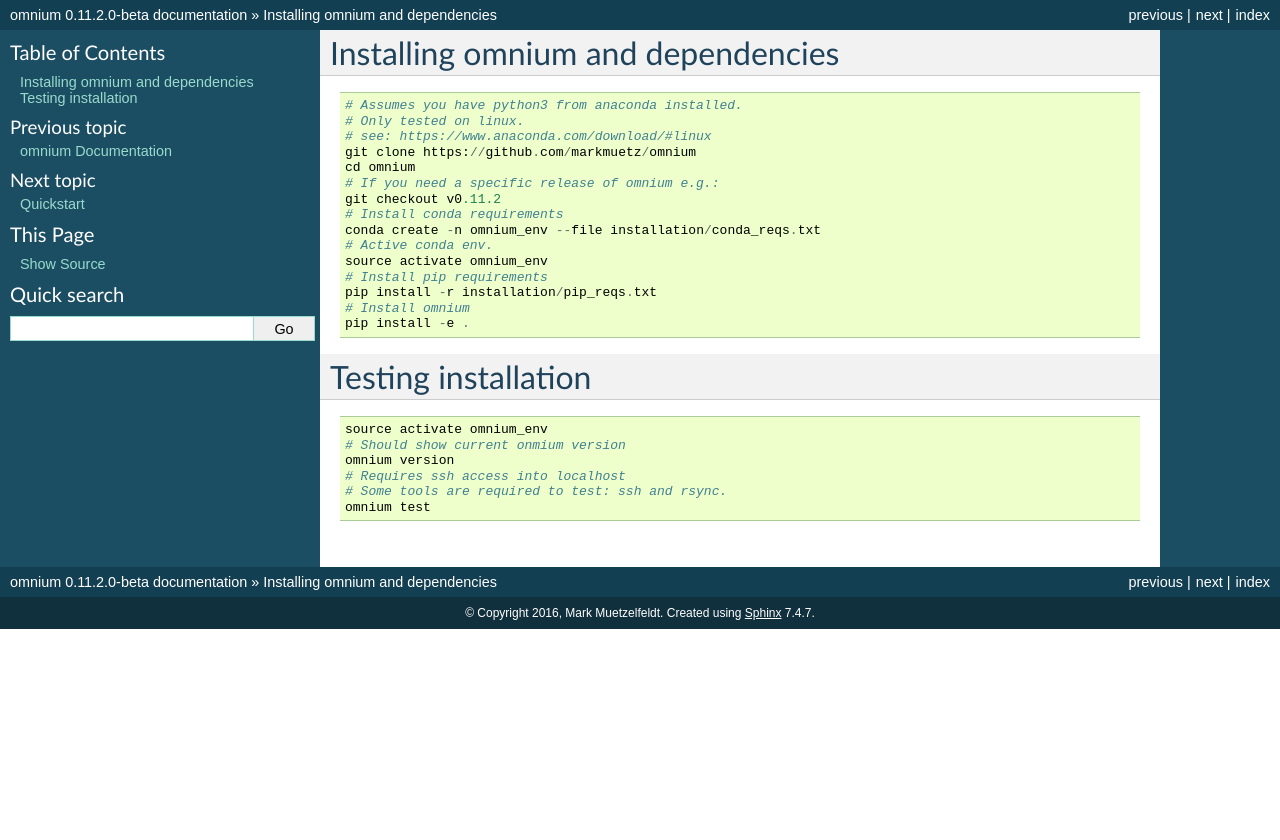
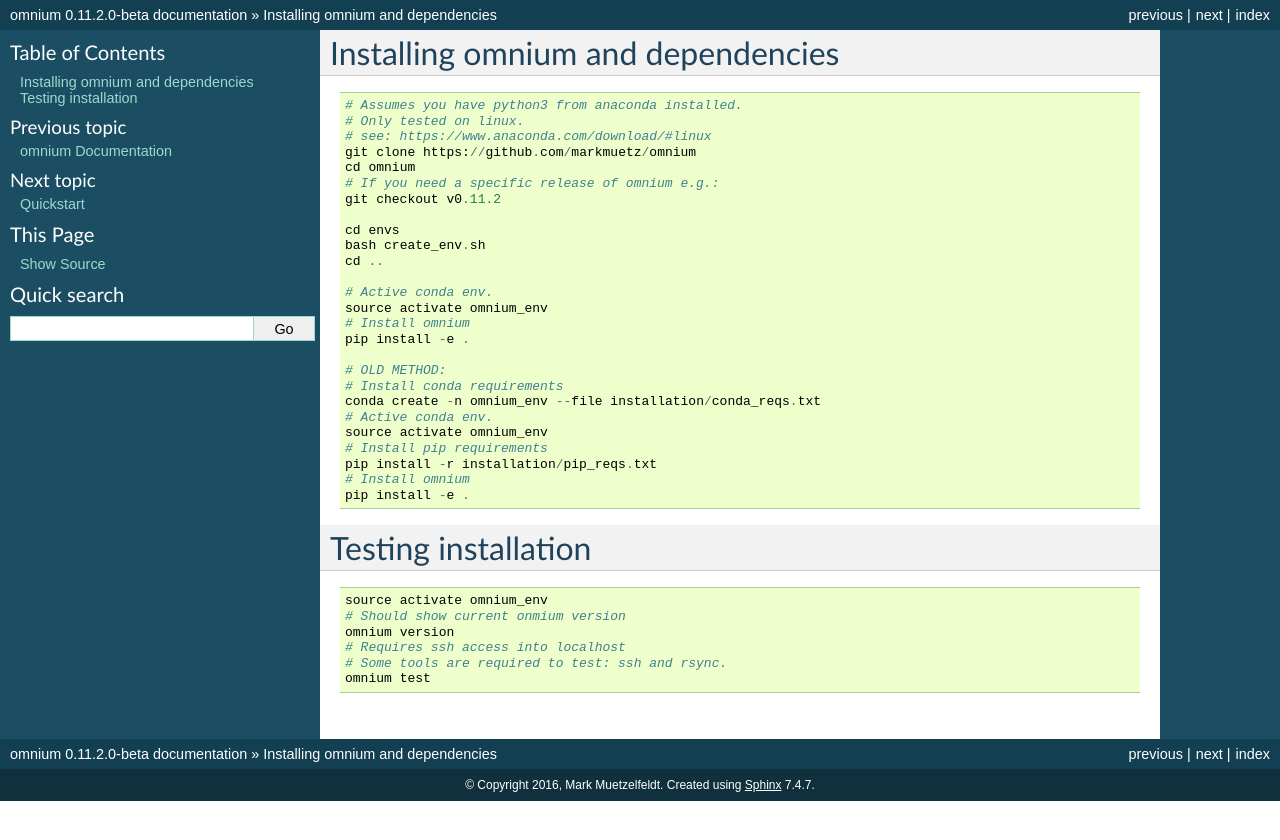
Before and after one commit to markmuetz/omnium, a Sphinx documentation site: the page built from docs/installation.rst, in a window 1280 px wide. Shown: the top 840 px of the page. Built offline with Sphinx 7.4.7, drawn with Linux system fonts in a browser that asks for light colours.

Commit message:
Use new conda envs to create omnium_env and update installation instructions.

```diff
--- a/docs/installation.rst
+++ b/docs/installation.rst
@@ -12,6 +12,17 @@
     cd omnium
     # If you need a specific release of omnium e.g.:
     git checkout v0.11.2
+
+    cd envs
+    bash create_env.sh
+    cd ..
+
+    # Active conda env.
+    source activate omnium_env
+    # Install omnium
+    pip install -e .
+
+    # OLD METHOD:
     # Install conda requirements
     conda create -n omnium_env --file installation/conda_reqs.txt
     # Active conda env.
--- a/setup.py
+++ b/setup.py
@@ -45,7 +45,7 @@
         'nose',
         'mock',
         # N.B. there can be problems with iris 2.1.0 and pip not recognizing it's been installed
-        'iris',
+        # 'iris',
         'simplejson',
         'numpy',
         'configparser',
```
Also changed, not shown: installation/readme.md (added), 6 other files.
